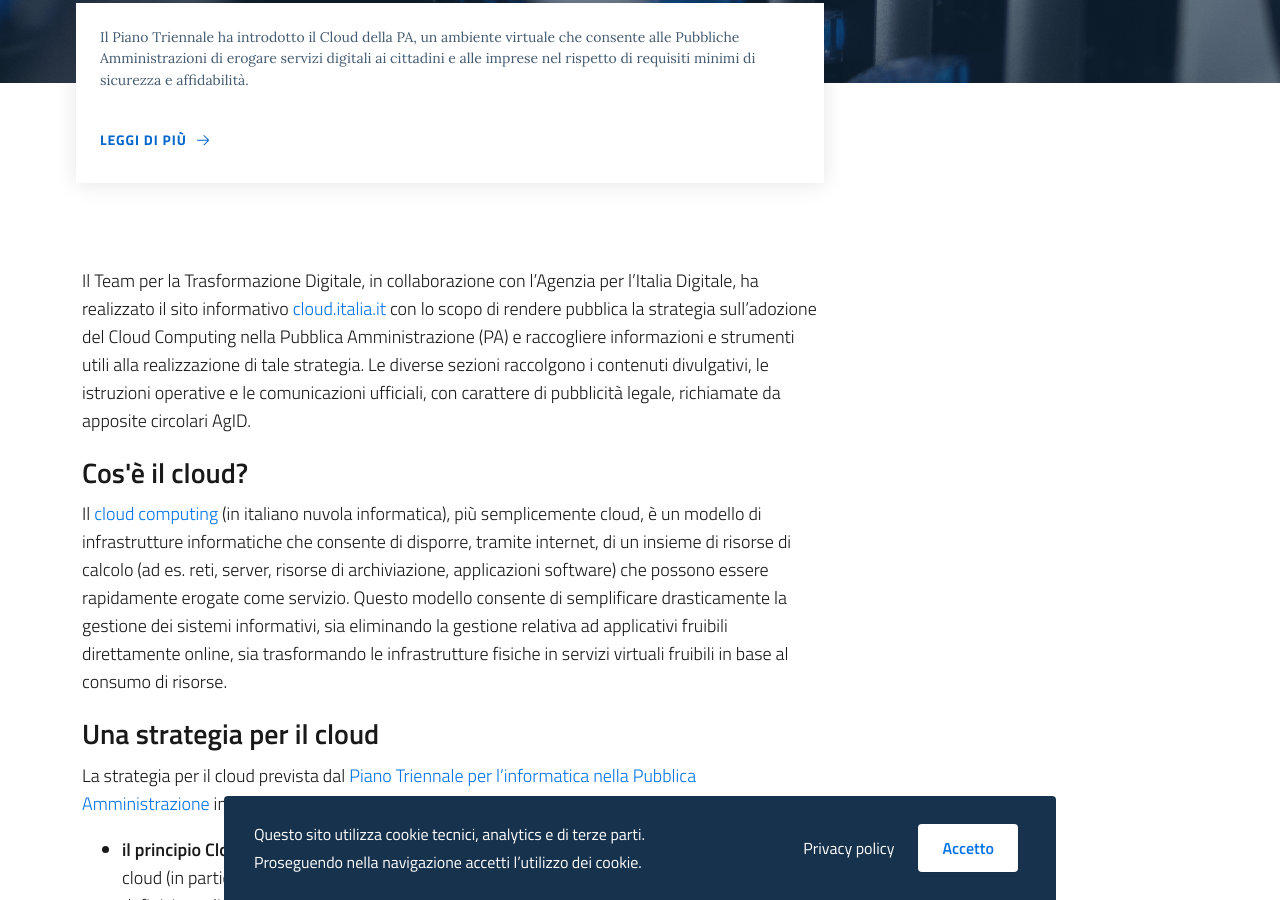
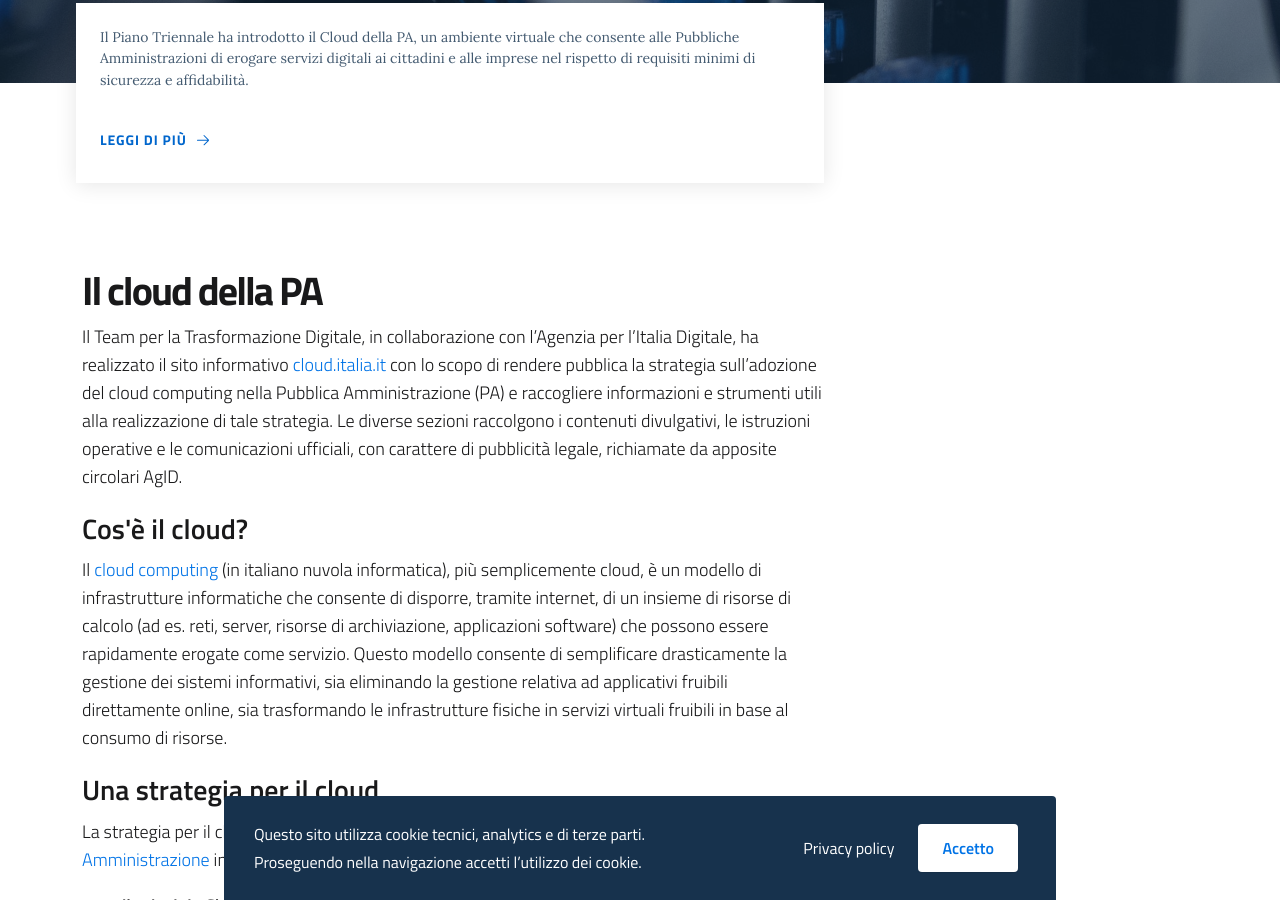
Before and after one commit to italia/cloud.italia.it, a Jekyll site: the page built from index.md, in a window 1280 px wide and 900 px high, scrolled down 810 px. Built offline with Jekyll 4.4.1, drawn with Linux system fonts in a browser that asks for light colours.

Commit message:
Update home-sections.html

```diff
--- a/_includes/home/home-sections.html
+++ b/_includes/home/home-sections.html
@@ -5,13 +5,13 @@
                 <article class="container my-4">
                     <div class="row">
                         <div class="col-12 col-lg-8">
-                  					<a id="cloud-della-pa"></a>
+				<a id="cloud-della-pa"><h2>Il cloud della PA</h2></a>
 
 				<p markdown="1">
 
                                 Il Team per la Trasformazione Digitale, in collaborazione con l'Agenzia per l'Italia
                                 Digitale, ha realizzato il sito informativo <a href="https://cloud.italia.it">cloud.italia.it</a> con lo scopo di rendere
-                                pubblica la strategia sull’adozione del Cloud Computing nella Pubblica Amministrazione
+                                pubblica la strategia sull’adozione del cloud computing nella Pubblica Amministrazione
                                 (PA) e raccogliere informazioni e strumenti utili alla realizzazione di tale strategia.
                                 Le diverse sezioni raccolgono i contenuti divulgativi, le istruzioni operative e le
                                 comunicazioni ufficiali, con carattere di pubblicità legale, richiamate da apposite
```
